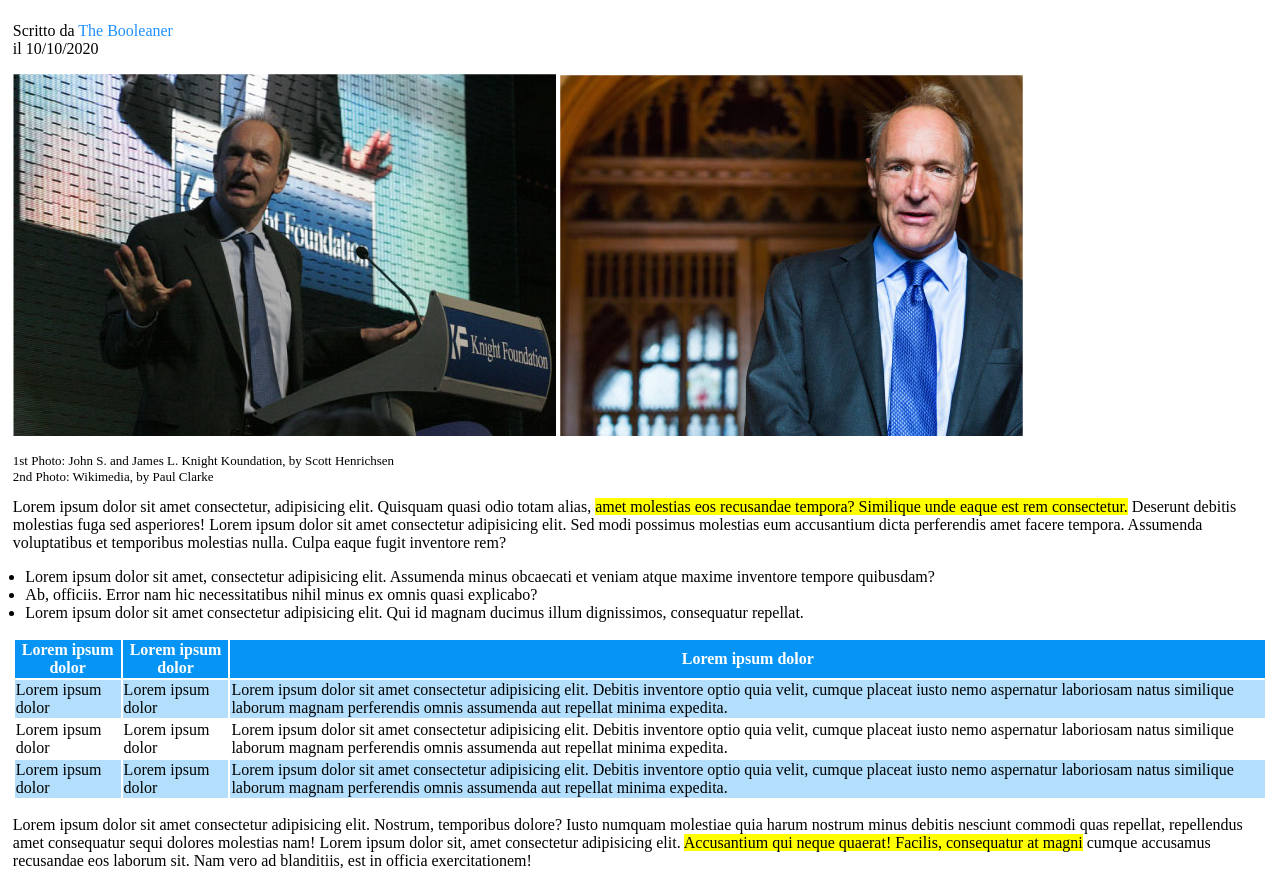
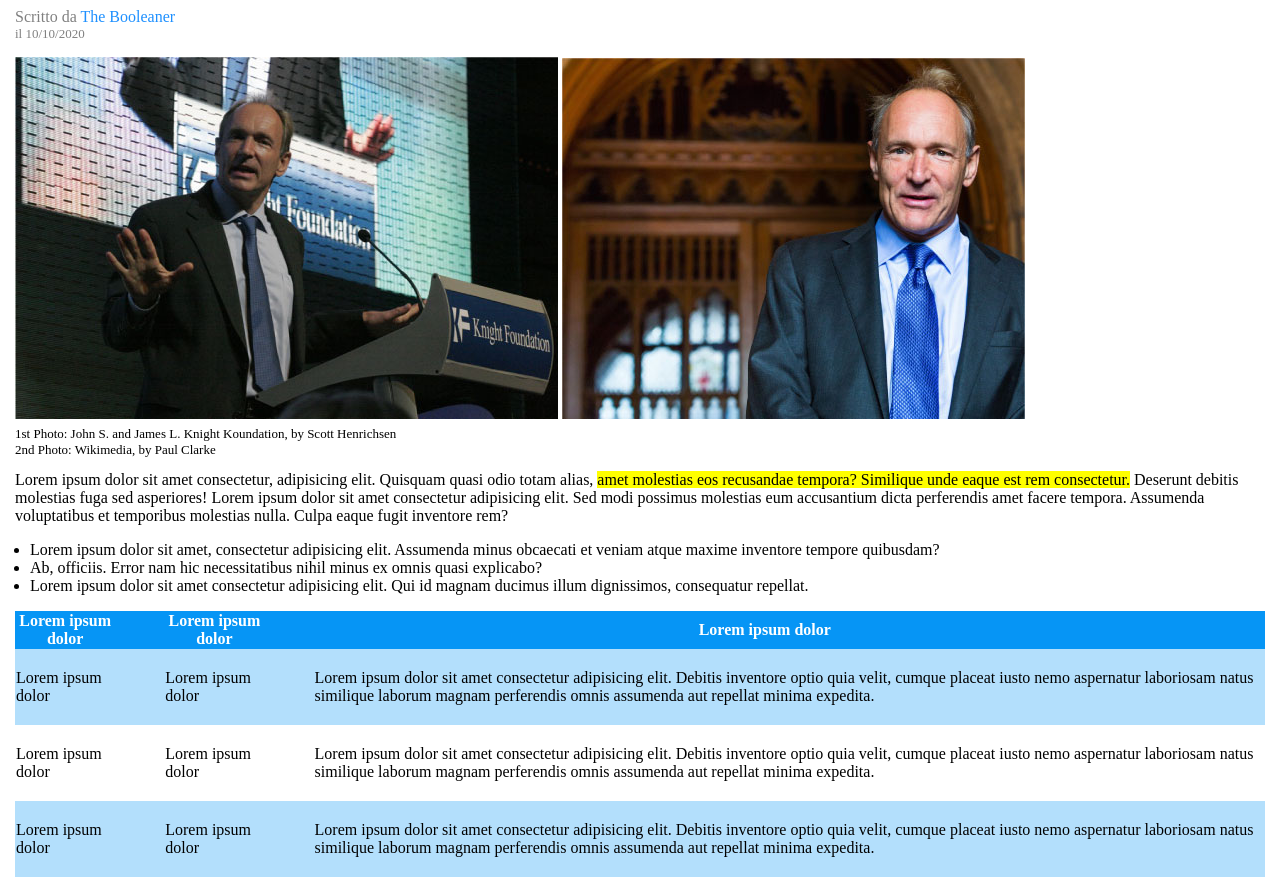
Before and after one commit to PinoGabriel/html-css-booleaner, a plain HTML site: page index.html in a window 1280 px wide. Shown: the part 177-1060 px from the top of the page. Drawn offline with Linux system fonts and the light colour scheme.

Commit message:
Modifiche a Immagini e tabella

```diff
--- a/css/style.css
+++ b/css/style.css
@@ -7,20 +7,23 @@ body {
 header {
     background-image: url(../img/pattern.png);
     background-repeat: repeat-x;
-    background-size: auto;
+    background-size: 380px;
     background-color: dodgerblue;
 }
 
 .imgmain {
-    width: 34%;
+    width: 10%;
+    padding-top: 40px;
+}
+
+h1 {
+    margin-bottom: 0px;
+    font-size: 40px;
+    margin-top: 10px;
 }
 
 main, footer {
-    margin: 1%;
-}
-
-.sfondotesto {
-    background-color: yellow;
+    margin: 15px;
 }
 
 .prova {
@@ -31,24 +34,59 @@ main, footer {
     color: dodgerblue;
 }
 
-.sottotesto {
+.sottotitolo {
+    color: grey;
+}
+
+.dimsottotitolo {
     font-size: small;
 }
 
+.spazio {
+    padding-top: 15px;
+}
+
+.sottotesto {
+    font-size: small;
+    margin-top: 3px;
+}
+
+.sfondotesto {
+    background-color: yellow;
+}
+
 ul {
-    padding-left: 1%;
+    padding-left: 15px;
+}
+
+table {
+    border-spacing: 0px;
 }
 
 .primocoloretabella {
     background-color: rgb(6, 149, 245);
-    color: white
+    color: white;
 }
 
 .secondocoloretabella {
     background-color: rgba(6, 149, 245, 0.3);
 }
 
+.spacetable {
+    padding-top: 20px;
+    padding-bottom: 20px;
+    padding-right: 50px;
+}
+
+.spacetable1 {
+    padding-right: 50px;
+}
+
 .coloretesto {
     color: grey;
     font-weight: 700;
 }
+
+footer {
+    margin-top: 30px;
+}
--- a/index.html
+++ b/index.html
@@ -19,32 +19,38 @@
     <main>
         <section>
             <div class="prova">
-                <p>
-                    <h1>Internet deve essere al servizio del "bene pubblico": il manifesto di Tim Berners-Lee</h1>
-                    <br>Scritto da <span class="thebooleaner">The Booleaner</span>
-                    <br>il 10/10/2020
-                </p>
+                <h1>Internet deve essere al servizio del "bene pubblico": il manifesto di Tim Berners-Lee</h1>
+                <div class="sottotitolo">Scritto da <span class="thebooleaner">The Booleaner</span>
+                </div>
+                <div class="sottotitolo dimsottotitolo">il 10/10/2020</div>
         </section>
 
         <section>
-            <div>
+            <div class="spazio">
                 <img src="./img/tim-1.jpg" alt="Foto-Tim-1">
                 <img src="./img/tim-2.jpg" alt="Foto-Tim-2">
-                <p class="sottotesto">1st Photo: John S. and James L. Knight Koundation, by Scott Henrichsen <br> 2nd Photo: Wikimedia, by Paul Clarke</p>
+                <p class="sottotesto">1st Photo: John S. and James L. Knight Koundation, by Scott Henrichsen <br> 2nd
+                    Photo: Wikimedia, by Paul Clarke</p>
             </div>
         </section>
 
         <section>
             <div>
-                Lorem ipsum dolor sit amet consectetur, adipisicing elit. Quisquam quasi odio totam alias, <span class="sfondotesto">amet molestias eos recusandae tempora? Similique unde eaque est rem consectetur.</span> Deserunt debitis molestias fuga sed asperiores! Lorem ipsum dolor sit amet consectetur adipisicing elit. Sed modi possimus molestias eum accusantium dicta perferendis amet facere tempora. Assumenda voluptatibus et temporibus molestias nulla. Culpa eaque fugit inventore rem?
+                Lorem ipsum dolor sit amet consectetur, adipisicing elit. Quisquam quasi odio totam alias, <span
+                    class="sfondotesto">amet molestias eos recusandae tempora? Similique unde eaque est rem
+                    consectetur.</span> Deserunt debitis molestias fuga sed asperiores! Lorem ipsum dolor sit amet
+                consectetur adipisicing elit. Sed modi possimus molestias eum accusantium dicta perferendis amet facere
+                tempora. Assumenda voluptatibus et temporibus molestias nulla. Culpa eaque fugit inventore rem?
             </div>
         </section>
 
         <section>
             <ul>
-                <li>Lorem ipsum dolor sit amet, consectetur adipisicing elit. Assumenda minus obcaecati et veniam atque maxime inventore tempore quibusdam?</li>
+                <li>Lorem ipsum dolor sit amet, consectetur adipisicing elit. Assumenda minus obcaecati et veniam atque
+                    maxime inventore tempore quibusdam?</li>
                 <li>Ab, officiis. Error nam hic necessitatibus nihil minus ex omnis quasi explicabo?</li>
-                <li>Lorem ipsum dolor sit amet consectetur adipisicing elit. Qui id magnam ducimus illum dignissimos, consequatur repellat.</li>
+                <li>Lorem ipsum dolor sit amet consectetur adipisicing elit. Qui id magnam ducimus illum dignissimos,
+                    consequatur repellat.</li>
             </ul>
         </section>
 
@@ -52,34 +58,44 @@
             <table>
 
                 <tr class="primocoloretabella">
-                    <th>Lorem ipsum dolor</th>
-                    <th>Lorem ipsum dolor</th>
-                    <th>Lorem ipsum dolor</th>
+                    <th class="spacetable1">Lorem ipsum dolor</th>
+                    <th class="spacetable1">Lorem ipsum dolor</th>
+                    <th class="spacetable1">Lorem ipsum dolor</th>
                 </tr>
 
                 <tr class="secondocoloretabella">
-                    <td>Lorem ipsum dolor</td>
-                    <td>Lorem ipsum dolor</td>
-                    <td>Lorem ipsum dolor sit amet consectetur adipisicing elit. Debitis inventore optio quia velit, cumque placeat iusto nemo aspernatur laboriosam natus similique laborum magnam perferendis omnis assumenda aut repellat minima expedita.</td>
+                    <td class="spacetable">Lorem ipsum dolor</td>
+                    <td class="spacetable">Lorem ipsum dolor</td>
+                    <td>Lorem ipsum dolor sit amet consectetur adipisicing elit. Debitis inventore optio quia velit,
+                        cumque placeat iusto nemo aspernatur laboriosam natus similique laborum magnam perferendis omnis
+                        assumenda aut repellat minima expedita.</td>
                 </tr>
 
                 <tr>
-                    <td>Lorem ipsum dolor</td>
-                    <td>Lorem ipsum dolor</td>
-                    <td>Lorem ipsum dolor sit amet consectetur adipisicing elit. Debitis inventore optio quia velit, cumque placeat iusto nemo aspernatur laboriosam natus similique laborum magnam perferendis omnis assumenda aut repellat minima expedita.</td>
+                    <td class="spacetable">Lorem ipsum dolor</td>
+                    <td class="spacetable">Lorem ipsum dolor</td>
+                    <td>Lorem ipsum dolor sit amet consectetur adipisicing elit. Debitis inventore optio quia velit,
+                        cumque placeat iusto nemo aspernatur laboriosam natus similique laborum magnam perferendis omnis
+                        assumenda aut repellat minima expedita.</td>
                 </tr>
 
                 <tr class="secondocoloretabella">
-                    <td>Lorem ipsum dolor</td>
-                    <td>Lorem ipsum dolor</td>
-                    <td>Lorem ipsum dolor sit amet consectetur adipisicing elit. Debitis inventore optio quia velit, cumque placeat iusto nemo aspernatur laboriosam natus similique laborum magnam perferendis omnis assumenda aut repellat minima expedita.</td>
+                    <td class="spacetable">Lorem ipsum dolor</td>
+                    <td class="spacetable">Lorem ipsum dolor</td>
+                    <td>Lorem ipsum dolor sit amet consectetur adipisicing elit. Debitis inventore optio quia velit,
+                        cumque placeat iusto nemo aspernatur laboriosam natus similique laborum magnam perferendis omnis
+                        assumenda aut repellat minima expedita.</td>
                 </tr>
 
             </table>
         </section>
 
         <section>
-            <p>Lorem ipsum dolor sit amet consectetur adipisicing elit. Nostrum, temporibus dolore? Iusto numquam molestiae quia harum nostrum minus debitis nesciunt commodi quas repellat, repellendus amet consequatur sequi dolores molestias nam! Lorem ipsum dolor sit, amet consectetur adipisicing elit. <span class="sfondotesto">Accusantium qui neque quaerat! Facilis, consequatur at magni</span> cumque accusamus recusandae eos laborum sit. Nam vero ad blanditiis, est in officia exercitationem!</p>
+            <p>Lorem ipsum dolor sit amet consectetur adipisicing elit. Nostrum, temporibus dolore? Iusto numquam
+                molestiae quia harum nostrum minus debitis nesciunt commodi quas repellat, repellendus amet consequatur
+                sequi dolores molestias nam! Lorem ipsum dolor sit, amet consectetur adipisicing elit. <span
+                    class="sfondotesto">Accusantium qui neque quaerat! Facilis, consequatur at magni</span> cumque
+                accusamus recusandae eos laborum sit. Nam vero ad blanditiis, est in officia exercitationem!</p>
         </section>
 
     </main>
```
